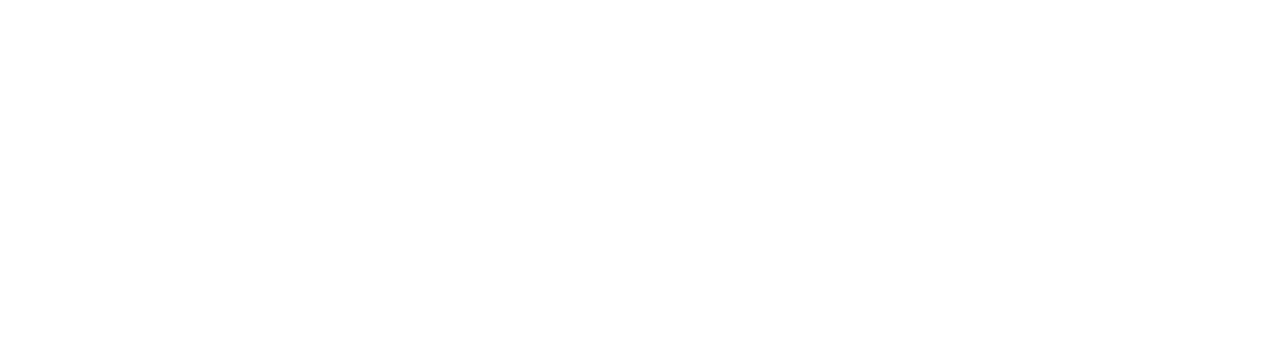
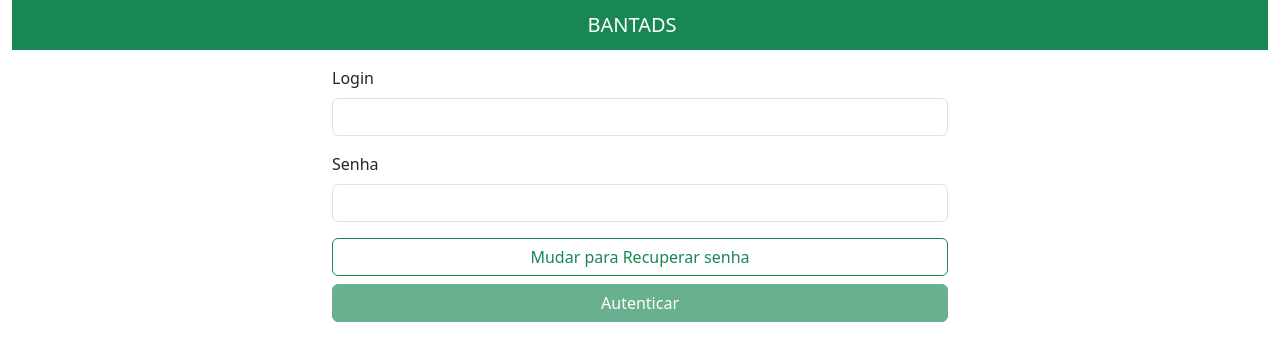
Before and after one commit to gfbsant/DAC-2024-01, an Angular app in the folder front/: page /autenticacao in a window 1280 px wide. Before the commit this address led to /. Shown: the top 360 px of the page. Built offline with nearby package versions, Linux system fonts and the light colour scheme.

Commit message:
feat: R2: Login-Logout

```diff
--- a/front/src/app/app-routing.module.ts
+++ b/front/src/app/app-routing.module.ts
@@ -1,9 +1,12 @@
 import { NgModule } from '@angular/core';
 import { RouterModule, Routes } from '@angular/router';
 import { EditarPerfilComponent } from './modules/cliente/components/editar-perfil/editar-perfil.component';
+import { AutenticacaoComponent } from './modules/cliente/components/autenticacao/autenticacao.component';
 
 const routes: Routes = [
-  {path:'editar-perfil', component: EditarPerfilComponent}
+  { path: '', redirectTo: '/autenticacao', pathMatch: 'full' },
+  { path: 'autenticacao', component: AutenticacaoComponent },
+  {path:'editar-perfil', component: EditarPerfilComponent},
 ];
 
 @NgModule({
--- a/front/src/app/modules/cliente/cliente.module.ts
+++ b/front/src/app/modules/cliente/cliente.module.ts
@@ -3,13 +3,15 @@
 import { EditarPerfilComponent } from './components/editar-perfil/editar-perfil.component';
 import { FormsModule } from '@angular/forms';
 import { TelaInicialComponent } from './components/tela-inicial/tela-inicial.component';
+import { AutenticacaoComponent } from './components/autenticacao/autenticacao.component';
 
 
 
 @NgModule({
   declarations: [
     EditarPerfilComponent,
-    TelaInicialComponent
+    TelaInicialComponent,
+    AutenticacaoComponent
   ],
   imports: [
     CommonModule,
--- /dev/null
+++ b/front/src/app/modules/cliente/components/autenticacao/autenticacao.component.html
@@ -0,0 +1,49 @@
+<div class="container-fluid" id="main-content">
+  <div class="row">
+    <div class="col-12">
+      <nav class="navbar navbar-light bg-success">
+        <div class="container-fluid justify-content-center">
+          <span class="navbar-brand mb-0 h1 text-white">BANTADS</span>
+        </div>
+      </nav>
+    </div>
+  </div>
+  <div class="content">
+    <!--
+    <div class="image-container text-center mt-3">
+      <img src="assets/images/.png"
+           alt="" class="img-fluid">
+    </div>
+    -->
+    <form #f="ngForm" (ngSubmit)="onSubmit(f)" class="mt-3">
+      <div class="row justify-content-center">
+        <div class="col-sm-6">
+          <div class="mb-3">
+            <label for="emailInput" class="form-label">Login</label>
+            <input type="email" class="form-control" id="emailInput" ngModel name="email" required email #emailCtrl="ngModel">
+            <div *ngIf="!emailCtrl.valid && emailCtrl.touched" class="text-danger">
+              Informe um login válido.
+            </div>
+          </div>
+          <div class="mb-3">
+            <label for="passwordInput" class="form-label">{{ isLogin ? 'Senha' : 'CPF' }}</label>
+            <input type="password" class="form-control" id="passwordInput" ngModel name="password" required minlength="6" #passwordCtrl="ngModel">
+            <div *ngIf="!passwordCtrl.valid && passwordCtrl.touched" class="text-danger">
+              {{ isLogin ? 'A senha deve conter no mínimo 6 caracteres.' : 'CPF inválido.' }}
+            </div>
+          </div>
+        </div>
+      </div>
+      <div class="row justify-content-center">
+        <div class="col-sm-6 d-grid gap-2">
+          <button type="button" class="btn btn-outline-success" (click)="onSwitchAuthMode()">
+            Mudar para {{ isLogin ? 'Recuperar senha' : 'Autenticar' }}
+          </button>
+          <button type="submit" class="btn btn-success" [disabled]="!f.valid">
+            {{ isLogin ? 'Autenticar' : 'Recuperar senha' }}
+          </button>
+        </div>
+      </div>
+    </form>
+  </div>
+</div>
--- /dev/null
+++ b/front/src/app/modules/cliente/components/autenticacao/autenticacao.component.ts
@@ -0,0 +1,25 @@
+import { Component } from '@angular/core';
+import { NgForm } from '@angular/forms';
+
+@Component({
+  selector: 'app-autenticacao',
+  templateUrl: './autenticacao.component.html',
+  styleUrl: './autenticacao.component.css'
+})
+export class AutenticacaoComponent {
+  isLogin = true;
+
+    constructor() {}
+
+    onSubmit(form: NgForm) {
+      if (this.isLogin) {
+        console.log('Dados de login:', form.value);
+      } else {
+        console.log('Dados de recuperação de senha:', form.value);
+      }
+    }
+
+    onSwitchAuthMode() {
+      this.isLogin = !this.isLogin;
+    }
+}
```
Also changed, not shown: front/src/app/modules/cliente/components/autenticacao/autenticacao.component.css (added), 1 other file (tests, documents, lock files or other folders).
